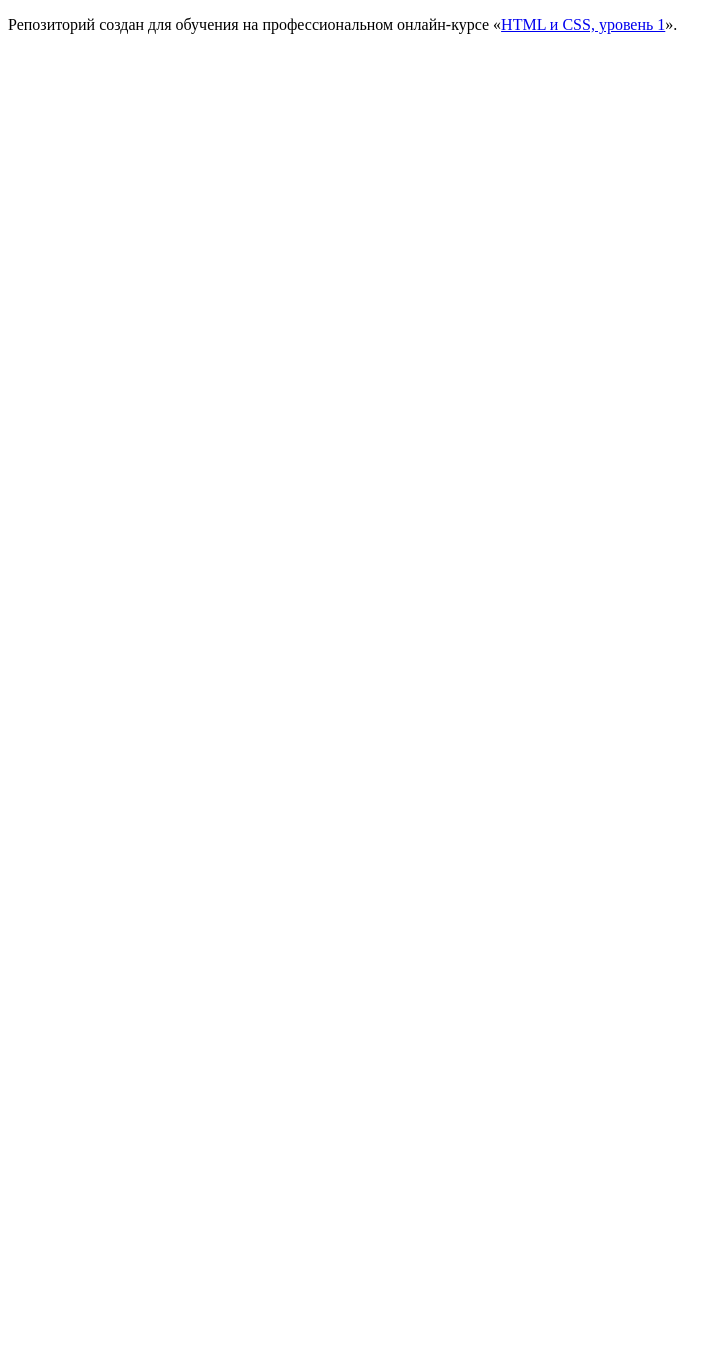
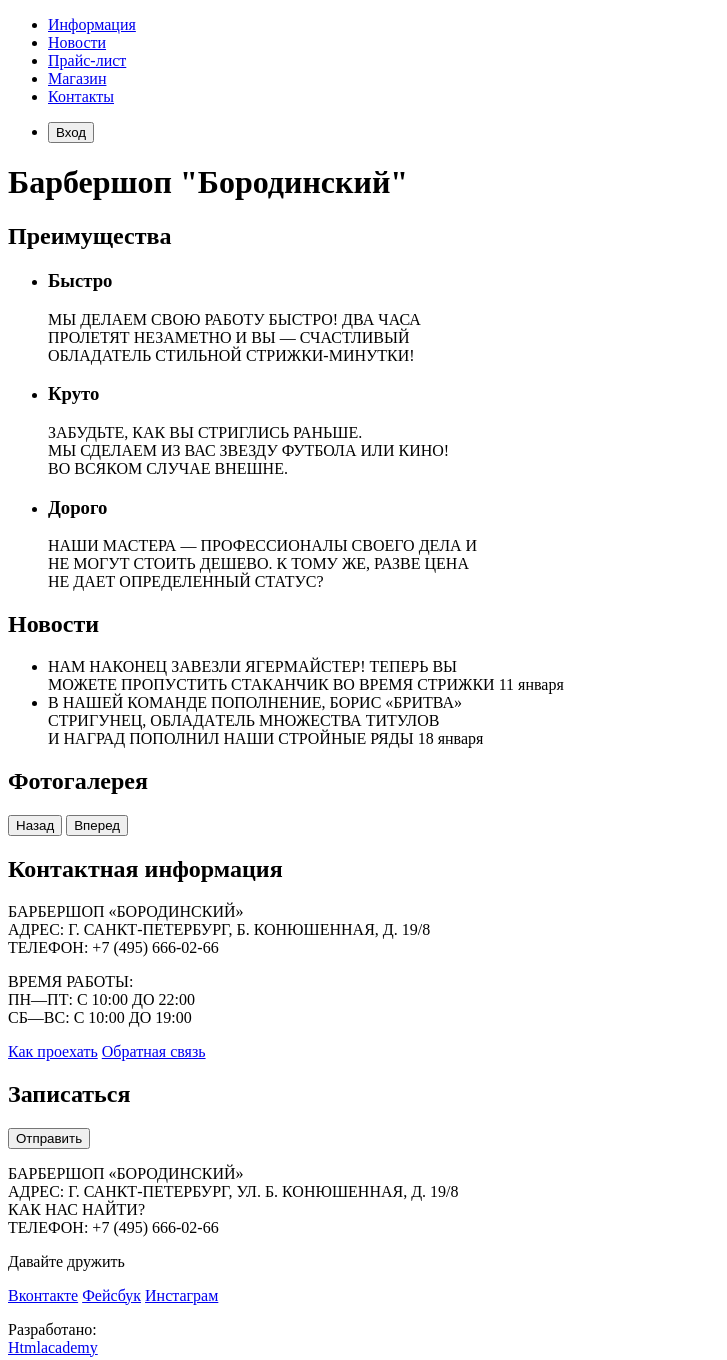
Before and after one commit to NoLighting/635869-barbershop-26, a plain HTML site: page index.html in a window 1280 px wide. Shown: the whole page, without its empty margins (0-727 px from the left). Before the commit the page ends 800 px from the top, so only its background shows below. Drawn offline with Linux system fonts and the light colour scheme.

Commit message:
Добовляет разметку

```diff
--- a/index.html
+++ b/index.html
@@ -6,7 +6,126 @@
   </head>
   <body>
 
-    <p>Репозиторий создан для обучения на профессиональном онлайн‑курсе «<a href="https://htmlacademy.ru/intensive/htmlcss">HTML и CSS, уровень 1</a>».</p>
+   <header>
+	<nav>
+   		<ul>
+			<li><a href="info.html">Информация</a></li>
+   			<li><a href="news.html">Новости</a></li>
+   			<li><a href="price.html">Прайс-лист</a></li>
+   			<li><a href="shop.html">Магазин</a></li>
+   			<li><a href="contacts.html">Контакты</a></li>
+   		</ul>
+
+   		<ul>
+   			<li><button type="button">Вход</button></li>
+   		</ul>
+   	</nav>
+
+   	<h1>Барбершоп "Бородинский"</h1>
+
+	</header>
+   <main>
+   		<section>
+
+   			<h2>Преимущества</h2>
+
+   			<ul>
+   				<li><h3>Быстро</h3></li>
+   				<p>
+   					МЫ ДЕЛАЕМ СВОЮ РАБОТУ БЫСТРО! ДВА ЧАСА<br>
+   					ПРОЛЕТЯТ НЕЗАМЕТНО И ВЫ — СЧАСТЛИВЫЙ<br>
+   					ОБЛАДАТЕЛЬ СТИЛЬНОЙ СТРИЖКИ-МИНУТКИ!
+   				</p>
+
+   				<li><h3>Круто</h3></li>
+   				<p>
+   					ЗАБУДЬТЕ, КАК ВЫ СТРИГЛИСЬ РАНЬШЕ.<br>
+					МЫ СДЕЛАЕМ ИЗ ВАС ЗВЕЗДУ ФУТБОЛА ИЛИ КИНО!<br>
+					ВО ВСЯКОМ СЛУЧАЕ ВНЕШНЕ.
+				</p>
+
+				<li><h3>Дорого</h3></li>
+				<p>
+					НАШИ МАСТЕРА — ПРОФЕССИОНАЛЫ СВОЕГО ДЕЛА И<br>
+					НЕ МОГУТ СТОИТЬ ДЕШЕВО. К ТОМУ ЖЕ, РАЗВЕ ЦЕНА<br>
+					НЕ ДАЕТ ОПРЕДЕЛЕННЫЙ СТАТУС?
+				</p>
+   			</ul>
+   		</section>
+
+   		<section>
+
+   			<h2>Новости</h2>
+
+   			<ul>
+   				<li>
+   					НАМ НАКОНЕЦ ЗАВЕЗЛИ ЯГЕРМАЙСТЕР! ТЕПЕРЬ ВЫ<br>
+   					МОЖЕТЕ ПРОПУСТИТЬ СТАКАНЧИК ВО ВРЕМЯ СТРИЖКИ
+   					<time datetime="2019-01-11">11 января</time>
+   				</li>
+
+   				<li>
+   					В НАШЕЙ КОМАНДЕ ПОПОЛНЕНИЕ, БОРИС «БРИТВА»<br> СТРИГУНЕЦ, ОБЛАДAТЕЛЬ МНОЖЕСТВА ТИТУЛОВ<br>
+   					И НАГРАД ПОПОЛНИЛ НАШИ СТРОЙНЫЕ РЯДЫ
+   					<time datetime="2019-01-18">18 января</time>
+   				</li>
+   			</ul>
+		</section>
+
+		<section>
+			<h2>Фотогалерея</h2>
+			<!-- Фотки -->
+			<button type="button">Назад</button>
+			<button type="button">Вперед</button>
+		</section>
+
+   		<section>
+   			<h2>Контактная информация</h2>
+
+   			<p>
+   				БАРБЕРШОП «БОРОДИНСКИЙ»<br>
+				АДРЕС: Г. САНКТ-ПЕТЕРБУРГ, Б. КОНЮШЕННАЯ, Д. 19/8<br>
+				ТЕЛЕФОН: +7 (495) 666-02-66
+   			</p>
+
+   			<p>
+   				ВРЕМЯ РАБОТЫ: <br>
+				ПН—ПТ: С 10:00 ДО 22:00<br>
+				СБ—ВС: С 10:00 ДО 19:00
+			</p>
+
+			<a href="map.html">Как проехать</a>
+			<a href="contacts.html">Обратная связь</a>
+   		</section>
+
+   		<section>
+   			<h2>Записаться</h2>
+   			<!-- Форма -->
+   			<button type="button">Отправить</button>
+   		</section>
+
+   		<footer>
+   			<p>
+   				БАРБЕРШОП «БОРОДИНСКИЙ»<br>
+				АДРЕС: Г. САНКТ-ПЕТЕРБУРГ, УЛ. Б. КОНЮШЕННАЯ, Д. 19/8<br>
+				КАК НАС НАЙТИ?<br>
+				ТЕЛЕФОН: +7 (495) 666-02-66
+   			</p>
+
+   			<div>
+   				<p>Давайте дружить</p>
+   				<a href="#">Вконтакте</a>
+   				<a href="#">Фейсбук</a>
+   				<a href="#">Инстаграм</a>
+   			</div>
+
+   			<p>
+   				Разработано:<br>
+   				<a href="https://htmlacademy.ru/">Htmlacademy</a>
+   			</p>
+   		</footer>
+
+   </main>
 
   </body>
 </html>
```
Also changed, not shown: 1 other file.
